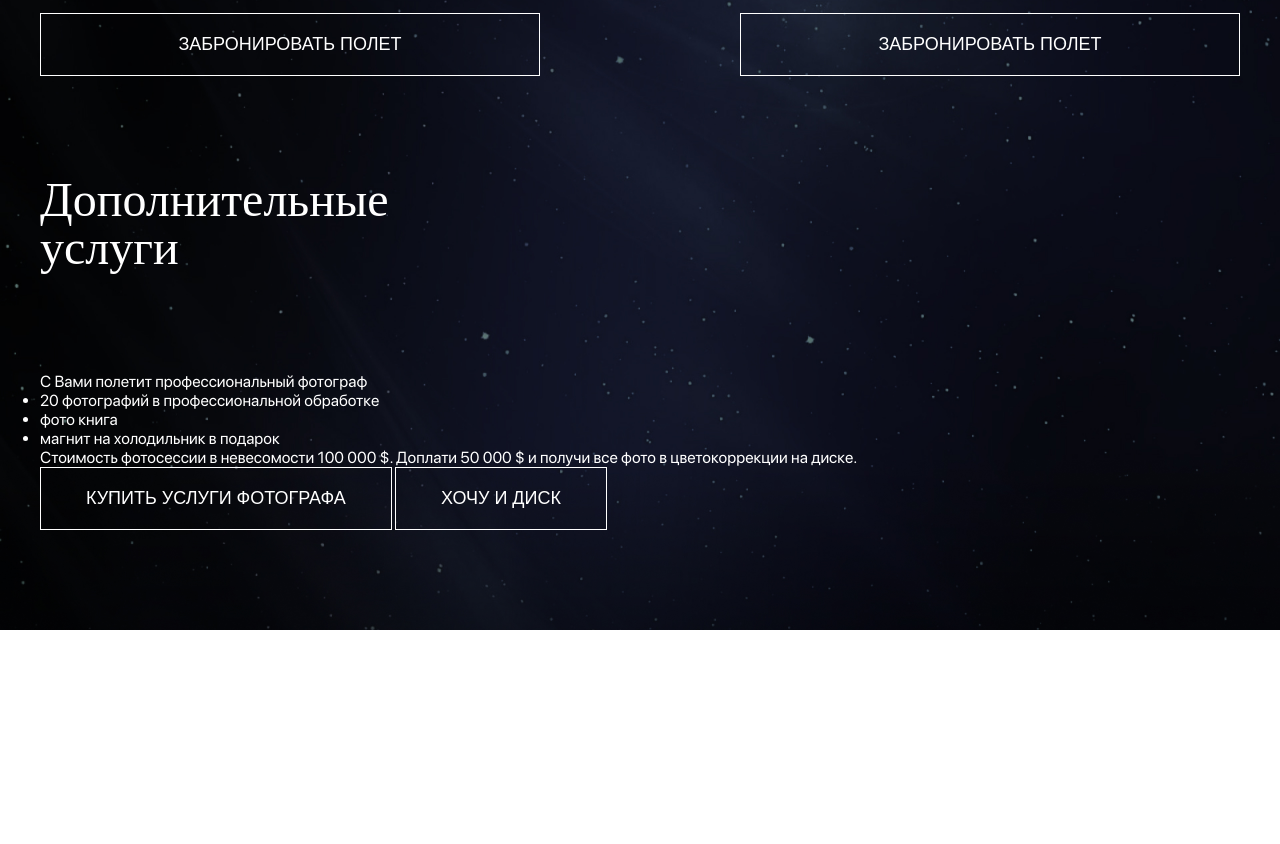
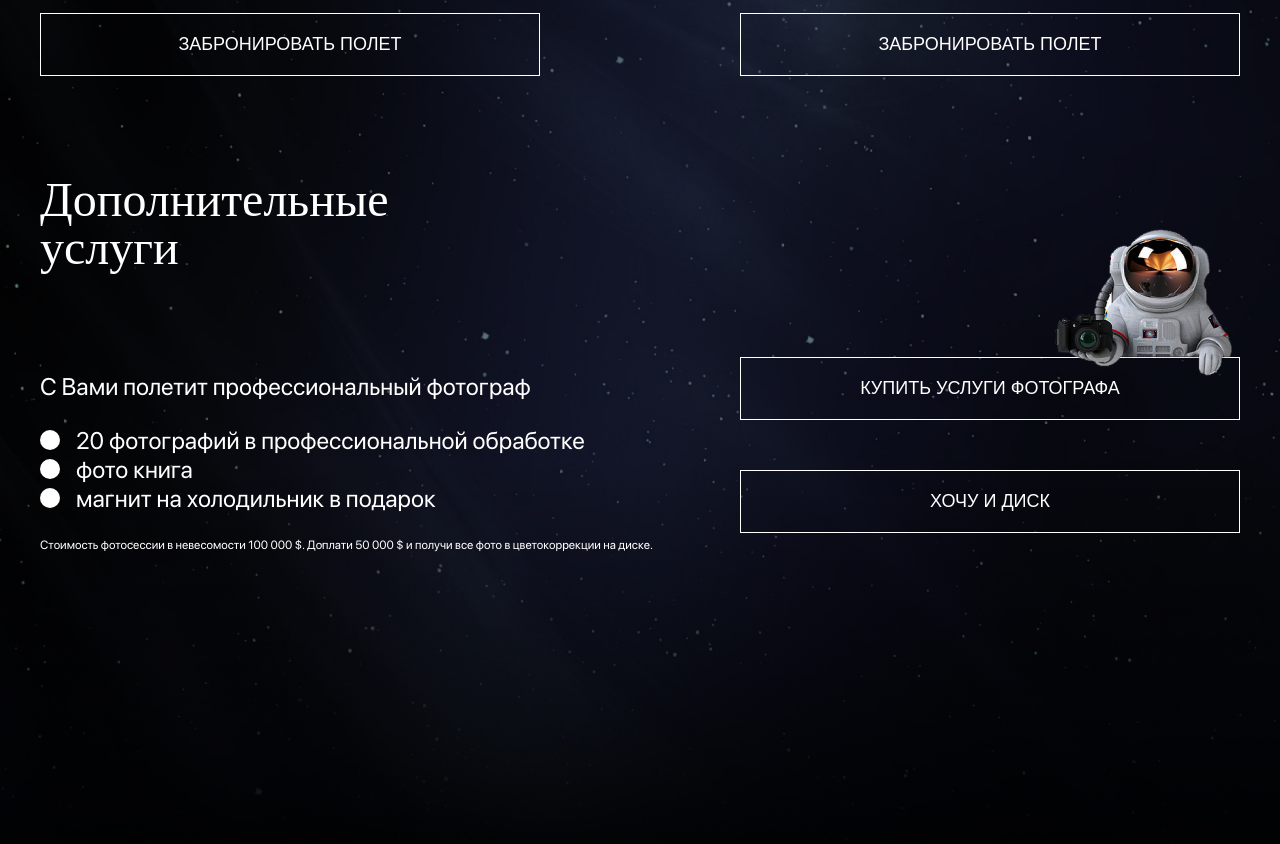
Before and after one commit to zwoniii/cosmo, a plain HTML site: page index.html in a window 1280 px wide. Shown: the part 5869-6713 px from the top of the page. Before the commit the page ends 6499 px from the top, so only its background shows below. Drawn offline with nearby package versions, Linux system fonts and the light colour scheme; files whose address does not match are found by name.

Commit message:
services css

```diff
--- a/css/style.css
+++ b/css/style.css
@@ -397,3 +397,75 @@ foreignObject {
 .special-offer__btn {
     width: 100%;
 }
+
+.services {
+    padding-bottom: 200px;
+}
+
+.services__inner {
+    display: flex;
+    justify-content: space-between;
+}
+
+.services__box-list {
+    font-size: 24px;
+    line-height: 29px;
+    width: 620px;
+    margin-right: 80px;
+}
+
+.services__list-title {
+    margin-bottom: 25px;
+}
+
+.services__list {
+    list-style: none;
+    margin-bottom: 25px;
+}
+
+.services__list-item {
+    padding-left: 36px;
+    position: relative;
+}
+
+.services__list-item::before {
+    content: '';
+    position: absolute;
+    width: 20px;
+    height: 20px;
+    background-color: #fff;
+    border-radius: 50%;
+    left: 0;
+    top: 4px;
+
+}
+
+.services__description {
+    font-size: 12px;
+    line-height: 14px;
+}
+
+.services__buttons {
+    width: 500px;
+    position: relative;
+    top: -15px;
+}
+
+.service__btn {
+    width: 100%;
+}
+
+.service__btn--first {
+    margin-bottom: 50px;
+    position: relative;
+}
+
+.service__btn--first::before {
+    content: '';
+    position: absolute;
+    right: 0;
+    bottom: 41px;
+    background-image: url(../images/photo.png);
+    width: 192px;
+    height: 150px;
+}
--- a/index.html
+++ b/index.html
@@ -365,8 +365,8 @@
               </p>
             </div>
             <div class="services__buttons">
-              <button class="button">КУПИТЬ УСЛУГИ ФОТОГРАФА</button>
-              <button class="button">ХОЧУ И ДИСК</button>
+              <button class="button service__btn service__btn--first">КУПИТЬ УСЛУГИ ФОТОГРАФА</button>
+              <button class="button service__btn">ХОЧУ И ДИСК</button>
             </div>
           </div>
         </div>
```
